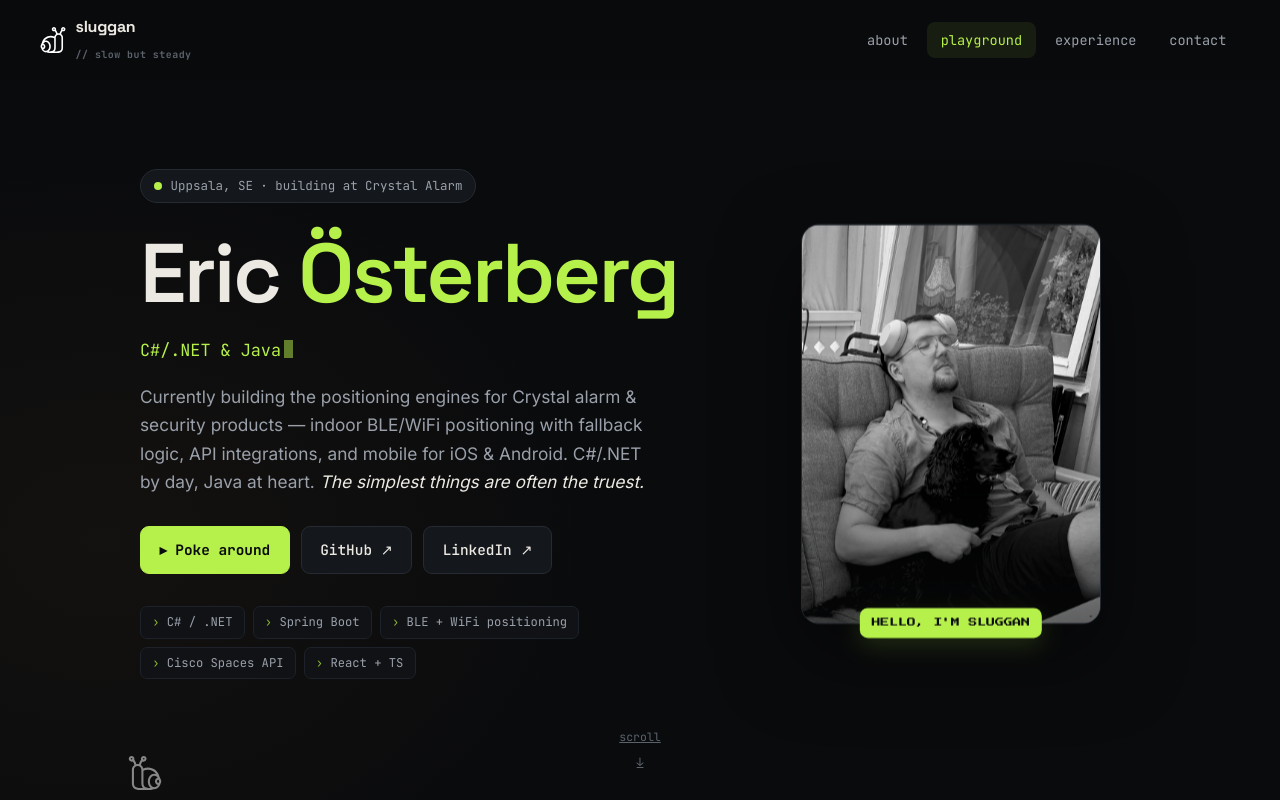
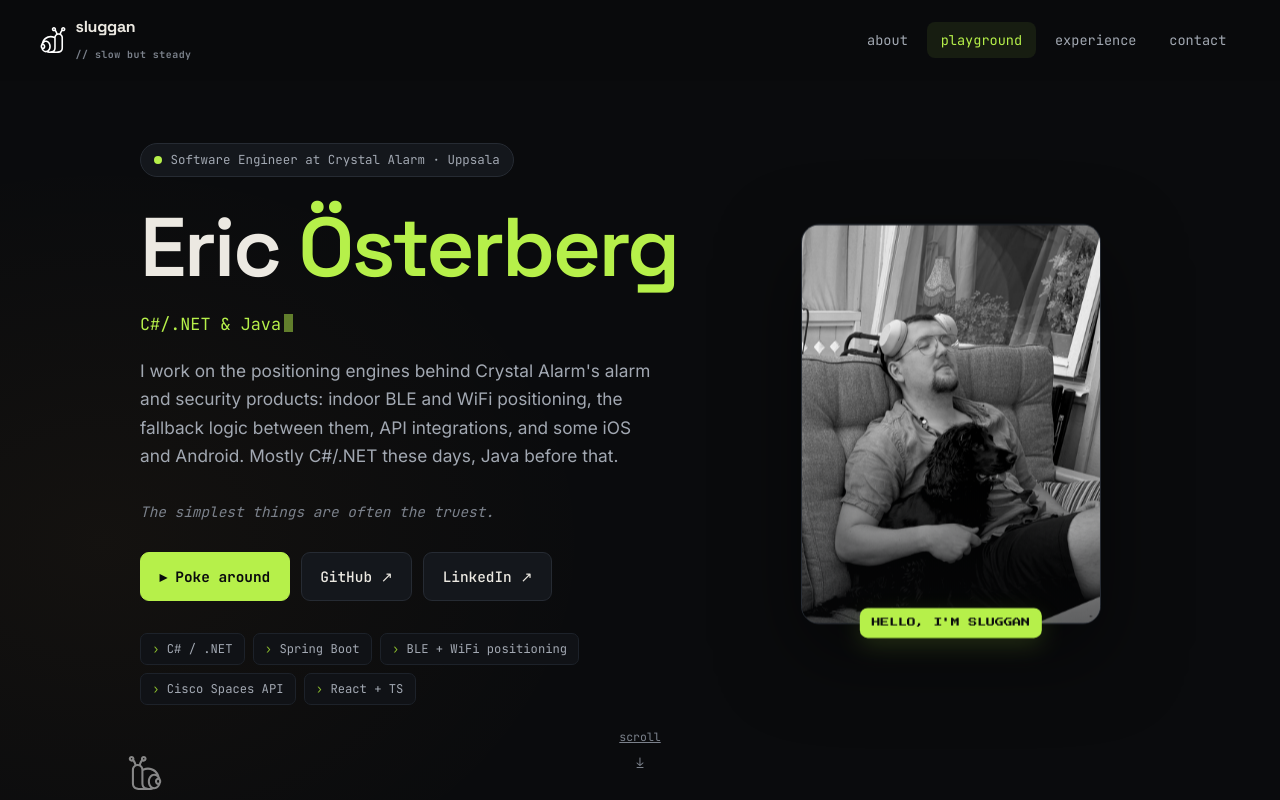
Before and after one commit to Mrsluggan/Mrsluggan, a React (Vite) app in the folder sluggan/: page / in a window 1280 px wide. Shown: the top 800 px of the page. Built offline with nearby package versions, Linux system fonts and the light colour scheme.

Commit message:
copy rewrite, 404 page, auto deploy

```diff
--- a/sluggan/index.html
+++ b/sluggan/index.html
@@ -5,12 +5,13 @@
     <link rel="icon" type="image/svg+xml" href="/snail.svg" />
     <meta name="viewport" content="width=device-width, initial-scale=1.0" />
 
-    <title>Eric Österberg — Backend Developer</title>
-    <meta name="description" content="Eric Österberg (sluggan) — backend-focused software developer. Java, Spring Boot, and systems that are slow to break. Slow but steady." />
+    <title>Eric Österberg — Software Engineer</title>
+    <meta name="description" content="Eric Österberg (sluggan), software engineer in Uppsala. Backend in C#/.NET and Java, indoor positioning, and the occasional React project." />
 
     <!-- Open Graph -->
-    <meta property="og:title" content="Eric Österberg — Backend Developer" />
-    <meta property="og:description" content="Java & Spring Boot. Backend architecture. Slow but steady, like a snail — and just as hard to knock over." />
+    <meta property="og:title" content="Eric Österberg — Software Engineer" />
+    <meta property="og:description" content="Software engineer in Uppsala. Backend in C#/.NET and Java, indoor positioning, and the occasional React project." />
+    <meta name="theme-color" content="#0a0b0d" />
     <meta property="og:type" content="website" />
     <meta property="og:url" content="https://sluggan.com" />
 
--- /dev/null
+++ b/sluggan/public/404.html
@@ -0,0 +1,92 @@
+<!doctype html>
+<html lang="en">
+<head>
+    <meta charset="UTF-8" />
+    <meta name="viewport" content="width=device-width, initial-scale=1.0" />
+    <title>404 — no snails found</title>
+    <meta name="robots" content="noindex" />
+    <link rel="icon" type="image/svg+xml" href="/snail.svg" />
+    <link rel="preconnect" href="https://fonts.googleapis.com" />
+    <link rel="preconnect" href="https://fonts.gstatic.com" crossorigin />
+    <link href="https://fonts.googleapis.com/css2?family=Space+Grotesk:wght@500;700&family=JetBrains+Mono:wght@400;500&display=swap" rel="stylesheet" />
+    <style>
+        :root {
+            --bg: #0a0b0d;
+            --panel: #14171c;
+            --border: #262b33;
+            --text: #ece9e2;
+            --muted: #a2a8b2;
+            --slime: #b6f04a;
+            --slime-glow: rgba(182, 240, 74, 0.16);
+        }
+        * { box-sizing: border-box; }
+        html, body { height: 100%; margin: 0; }
+        body {
+            background:
+                radial-gradient(900px 520px at 78% -8%, rgba(182,240,74,0.08), transparent 60%),
+                var(--bg);
+            color: var(--text);
+            font-family: 'Space Grotesk', system-ui, sans-serif;
+            display: flex;
+            align-items: center;
+            justify-content: center;
+            padding: 1.5rem;
+            text-align: center;
+        }
+        .wrap { max-width: 440px; }
+        .code {
+            font-family: 'JetBrains Mono', monospace;
+            font-size: 0.8rem;
+            letter-spacing: 0.18em;
+            text-transform: uppercase;
+            color: var(--slime);
+            margin-bottom: 1.2rem;
+        }
+        .art {
+            font-family: 'JetBrains Mono', monospace;
+            white-space: pre;
+            color: var(--muted);
+            font-size: 0.8rem;
+            line-height: 1.35;
+            margin: 0 0 1.6rem;
+            text-align: left;
+            display: inline-block;
+        }
+        h1 { font-size: clamp(2.4rem, 9vw, 3.6rem); margin: 0 0 0.6rem; letter-spacing: -0.02em; }
+        h1 .slime { color: var(--slime); }
+        p { color: var(--muted); line-height: 1.6; margin: 0 0 2rem; }
+        .btn {
+            display: inline-flex;
+            align-items: center;
+            gap: 0.5rem;
+            font-family: 'JetBrains Mono', monospace;
+            font-weight: 700;
+            font-size: 0.9rem;
+            text-decoration: none;
+            color: #0a0b0d;
+            background: var(--slime);
+            padding: 0.75rem 1.3rem;
+            border-radius: 9px;
+            transition: box-shadow 0.2s, transform 0.2s;
+        }
+        .btn:hover { box-shadow: 0 8px 30px var(--slime-glow); transform: translateY(-2px); }
+        .btn:focus-visible { outline: 2px solid var(--text); outline-offset: 3px; }
+    </style>
+</head>
+<body>
+    <main class="wrap">
+        <div class="code">error 404</div>
+<pre class="art">      _____
+     /     \
+    | () () |
+     \  ^  /__/
+        ‾‾‾‾‾‾</pre>
+        <h1>No <span class="slime">snails</span> found</h1>
+        <p>
+            This page slithered off, or never existed. Even a snail would have
+            reached the homepage by now.
+        </p>
+        <a class="btn" href="/">← back to safety</a>
+    </main>
+</body>
+</html>
--- a/sluggan/src/App.tsx
+++ b/sluggan/src/App.tsx
@@ -13,8 +13,9 @@ function App() {
 
     return (
         <>
+            <a href="#main" className="skip-link">Skip to content</a>
             <Navbar />
-            <main>
+            <main id="main" tabIndex={-1}>
                 <AboutMe />
                 <Terminal />
                 <Employment />
--- a/sluggan/src/assets/App.css
+++ b/sluggan/src/assets/App.css
@@ -150,6 +150,14 @@
     margin: 0 0 1.8rem;
 }
 .hero-intro em { color: var(--text); font-style: italic; }
+
+.hero-motto {
+    font-family: var(--font-mono);
+    font-size: 0.9rem;
+    color: var(--text-faint);
+    margin: 0 0 1.8rem;
+}
+.hero-motto em { font-style: italic; }
 
 .hero-actions { display: flex; flex-wrap: wrap; gap: 0.7rem; margin-bottom: 2rem; }
 
--- a/sluggan/src/assets/index.css
+++ b/sluggan/src/assets/index.css
@@ -14,8 +14,8 @@
 
     /* text */
     --text:        #ece9e2;
-    --text-muted:  #9aa0aa;
-    --text-faint:  #5c626c;
+    --text-muted:  #a2a8b2;
+    --text-faint:  #7b818b;
 
     /* accent — snail slime */
     --slime:       #b6f04a;
@@ -66,6 +66,36 @@ h1, h2, h3, h4 {
 a { color: inherit; }
 
 ::selection { background: var(--slime); color: #0a0b0d; }
+
+/* ---------- keyboard focus (a11y) ---------- */
+:focus-visible {
+    outline: 2px solid var(--slime);
+    outline-offset: 3px;
+    border-radius: 4px;
+}
+/* don't show the ring for mouse users who don't need it */
+:focus:not(:focus-visible) { outline: none; }
+
+/* ---------- skip link (a11y) ---------- */
+.skip-link {
+    position: fixed;
+    top: 0.6rem;
+    left: 0.6rem;
+    z-index: 10000;
+    transform: translateY(-160%);
+    background: var(--slime);
+    color: #0a0b0d;
+    font-family: var(--font-mono);
+    font-size: 0.85rem;
+    font-weight: 700;
+    padding: 0.6rem 1rem;
+    border-radius: 8px;
+    text-decoration: none;
+    transition: transform 0.2s var(--ease);
+}
+.skip-link:focus { transform: none; }
+
+main:focus { outline: none; }
 
 /* thin slime scrollbar */
 ::-webkit-scrollbar { width: 10px; }
--- a/sluggan/src/components/AboutMe.tsx
+++ b/sluggan/src/components/AboutMe.tsx
@@ -8,12 +8,19 @@ const ROLES = [
     "slow but steady",
 ];
 
+function prefersReducedMotion() {
+    return typeof window !== "undefined" &&
+        window.matchMedia?.("(prefers-reduced-motion: reduce)").matches;
+}
+
 function useTypewriter(words: string[]) {
-    const [text, setText] = useState("");
+    const reduced = prefersReducedMotion();
+    const [text, setText] = useState(reduced ? words[0] : "");
     const [wordIdx, setWordIdx] = useState(0);
     const [deleting, setDeleting] = useState(false);
 
     useEffect(() => {
+        if (reduced) return;
         const word = words[wordIdx];
         const done = !deleting && text === word;
         const empty = deleting && text === "";
@@ -29,7 +36,7 @@ function useTypewriter(words: string[]) {
         }, delay);
 
         return () => clearTimeout(t);
-    }, [text, deleting, wordIdx, words]);
+    }, [text, deleting, wordIdx, words, reduced]);
 
     return text;
 }
@@ -43,7 +50,7 @@ function AboutMe() {
                 <div className="hero-text reveal">
                     <span className="hero-status">
                         <span className="status-dot" />
-                        Uppsala, SE · building at Crystal Alarm
+                        Software Engineer at Crystal Alarm · Uppsala
                     </span>
 
                     <h1>
@@ -55,11 +62,12 @@ function AboutMe() {
                     </p>
 
                     <p className="hero-intro">
-                        Currently building the positioning engines for Crystal alarm &amp; security products —
-                        indoor BLE/WiFi positioning with fallback logic, API integrations,
-                        and mobile for iOS &amp; Android. C#/.NET by day, Java at heart.{" "}
-                        <em>The simplest things are often the truest.</em>
+                        I work on the positioning engines behind Crystal Alarm's alarm and
+                        security products: indoor BLE and WiFi positioning, the fallback
+                        logic between them, API integrations, and some iOS and Android.
+                        Mostly C#/.NET these days, Java before that.
                     </p>
+                    <p className="hero-motto"><em>The simplest things are often the truest.</em></p>
 
                     <div className="hero-actions">
                         <a className="btn btn-primary" href="#playground"
--- a/sluggan/src/components/Employment.tsx
+++ b/sluggan/src/components/Employment.tsx
@@ -52,7 +52,7 @@ const Employment = () => {
     return (
         <section id="employment" className="section">
             <div className="reveal">
-                <p className="eyebrow">03 — the track record</p>
+                <p className="eyebrow">02 · experience</p>
                 <h2 className="section-title">Experience</h2>
                 <p className="section-lead">
                     A tiny look into the past
--- a/sluggan/src/components/Footer.tsx
+++ b/sluggan/src/components/Footer.tsx
@@ -2,7 +2,7 @@ const Footer = () => {
     const year = new Date().getFullYear();
     return (
         <footer className="footer">
-            <span>© {year} Eric Österberg · built slow, built to last 🐌</span>
+            <span>© {year} Eric Österberg · Uppsala, Sweden 🐌</span>
             <span>
                 <a href="https://github.com/Mrsluggan">github</a>
                 {"  ·  "}
--- a/sluggan/src/components/Navbar.tsx
+++ b/sluggan/src/components/Navbar.tsx
@@ -61,6 +61,7 @@ const Navbar = () => {
                             href={href}
                             onClick={(e) => scrollTo(e, href)}
                             className={active === href.slice(1) ? "active" : ""}
+                            aria-current={active === href.slice(1) ? "true" : undefined}
                         >
                             {label}
                         </a>
```
Also changed, not shown: sluggan/src/components/ContactForm.tsx (+7 -7 lines), sluggan/src/components/Terminal.tsx (+6 -6 lines).
